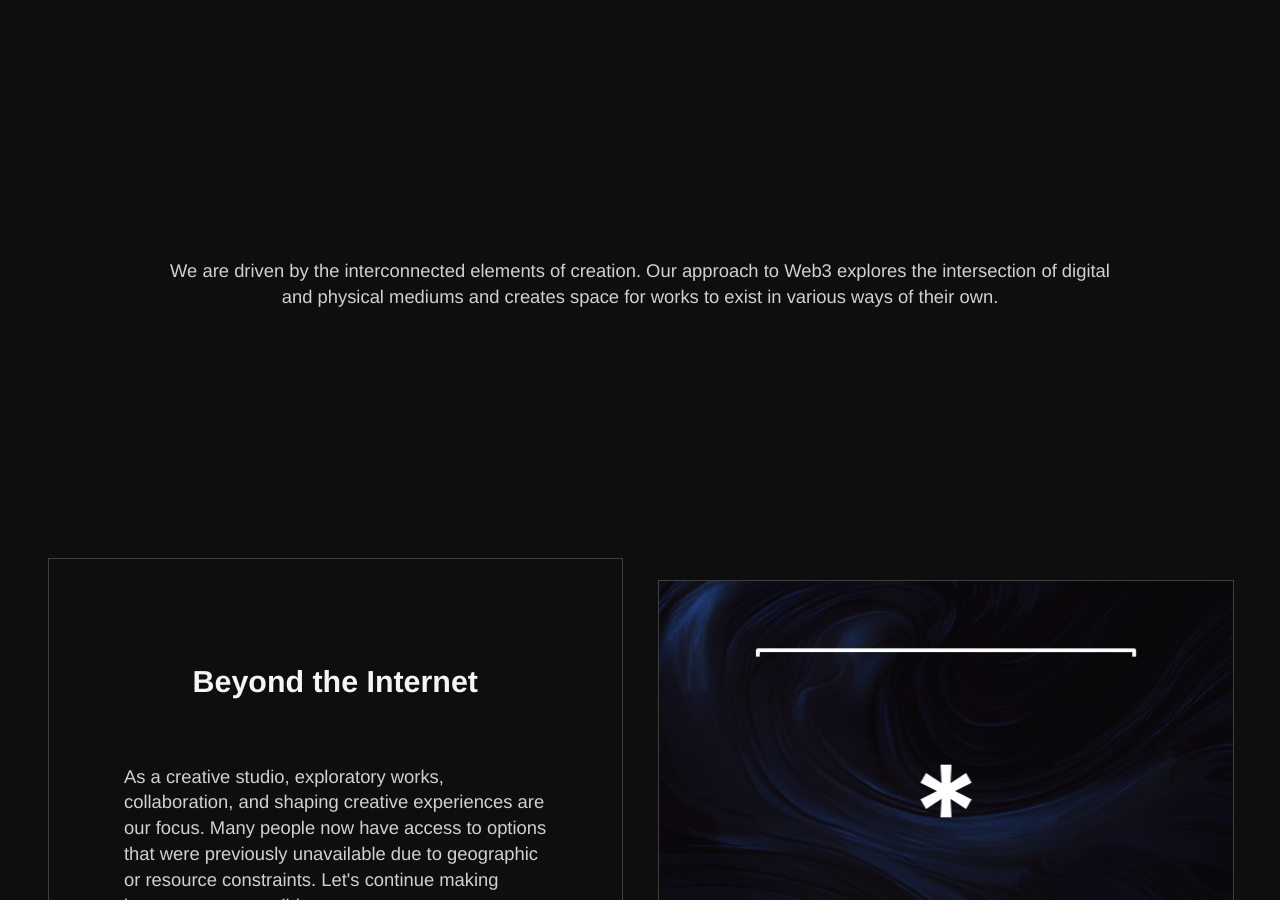
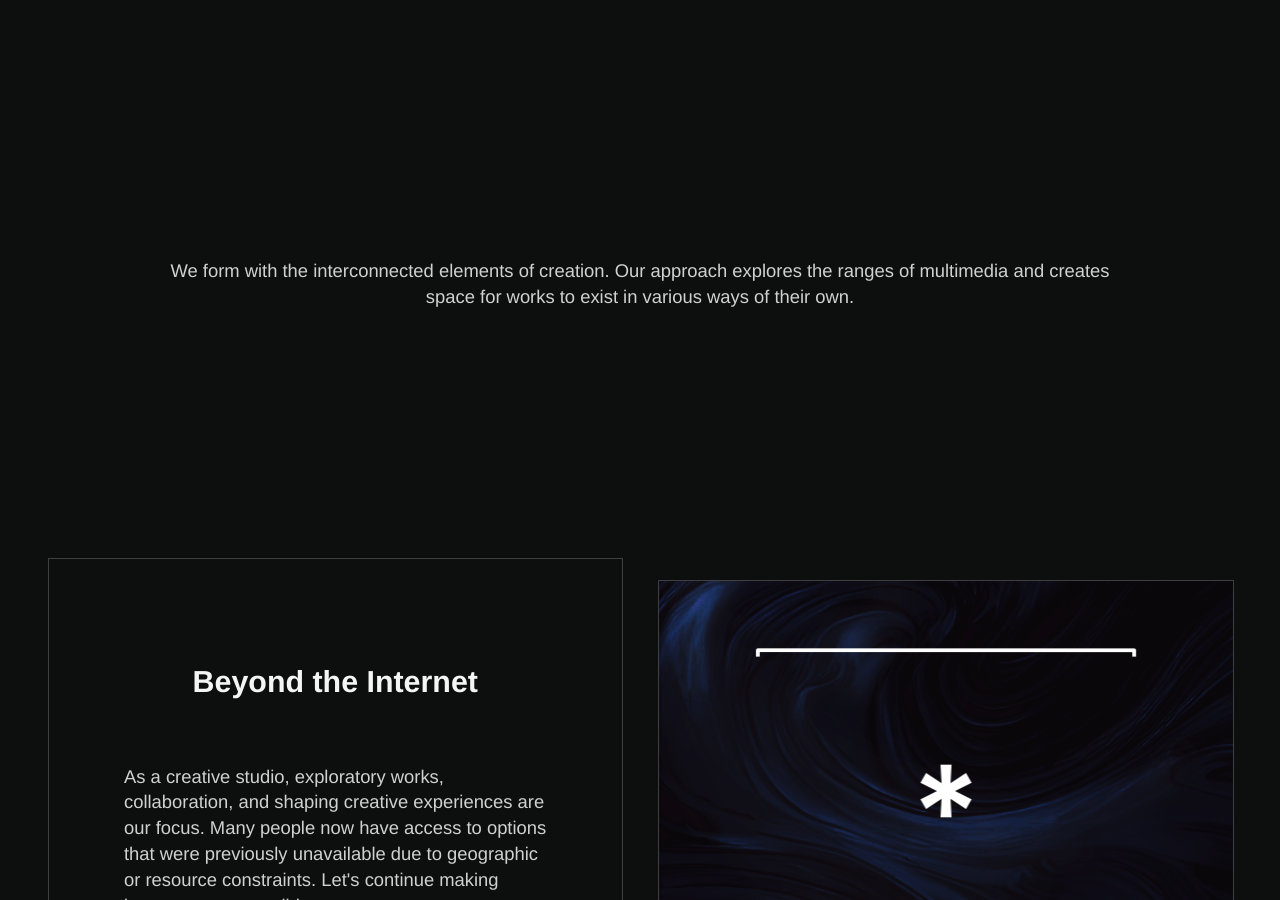
Before and after one commit to Temperedfire/continuum, a Jekyll site: the page built from index.html, in a window 1280 px wide and 900 px high, scrolled down 657 px. Built offline with Jekyll 4.4.1, drawn with Linux system fonts in a browser that asks for light colours.

Commit message:
Update index.html

```diff
--- a/index.html
+++ b/index.html
@@ -5,7 +5,7 @@ description: Creative space motivated by exploration.
 <meta name="viewport" content="width=device-width,initial-scale=1" />
 ---
 <section class="hero">
-	<div class="header-wip"><a href="https://discord.com/invite/UX6EJTcUaS">ENTER</a></div>
+	<div class="header-wip"><a href="">ENTER</a></div>
 	<p class="subtext editable">A NEW SPACE-TIME CONTINUUM</p>
 	<div>
 		<svg class="waves" xmlns="http://www.w3.org/2000/svg" xmlns:xlink="http://www.w3.org/1999/xlink"
@@ -26,8 +26,8 @@ description: Creative space motivated by exploration.
 <div class="content">
 	<section>
 		<div class="hover-section">
-			<p class="subtext editable">We are driven by the interconnected elements of creation. Our approach to Web3
-				explores the intersection of digital and physical mediums and creates space for works to exist in
+			<p class="subtext editable">We form with the interconnected elements of creation. Our approach
+				explores the ranges of multimedia and creates space for works to exist in
 				various ways of their own.
 			</p>
 		</div>
```
